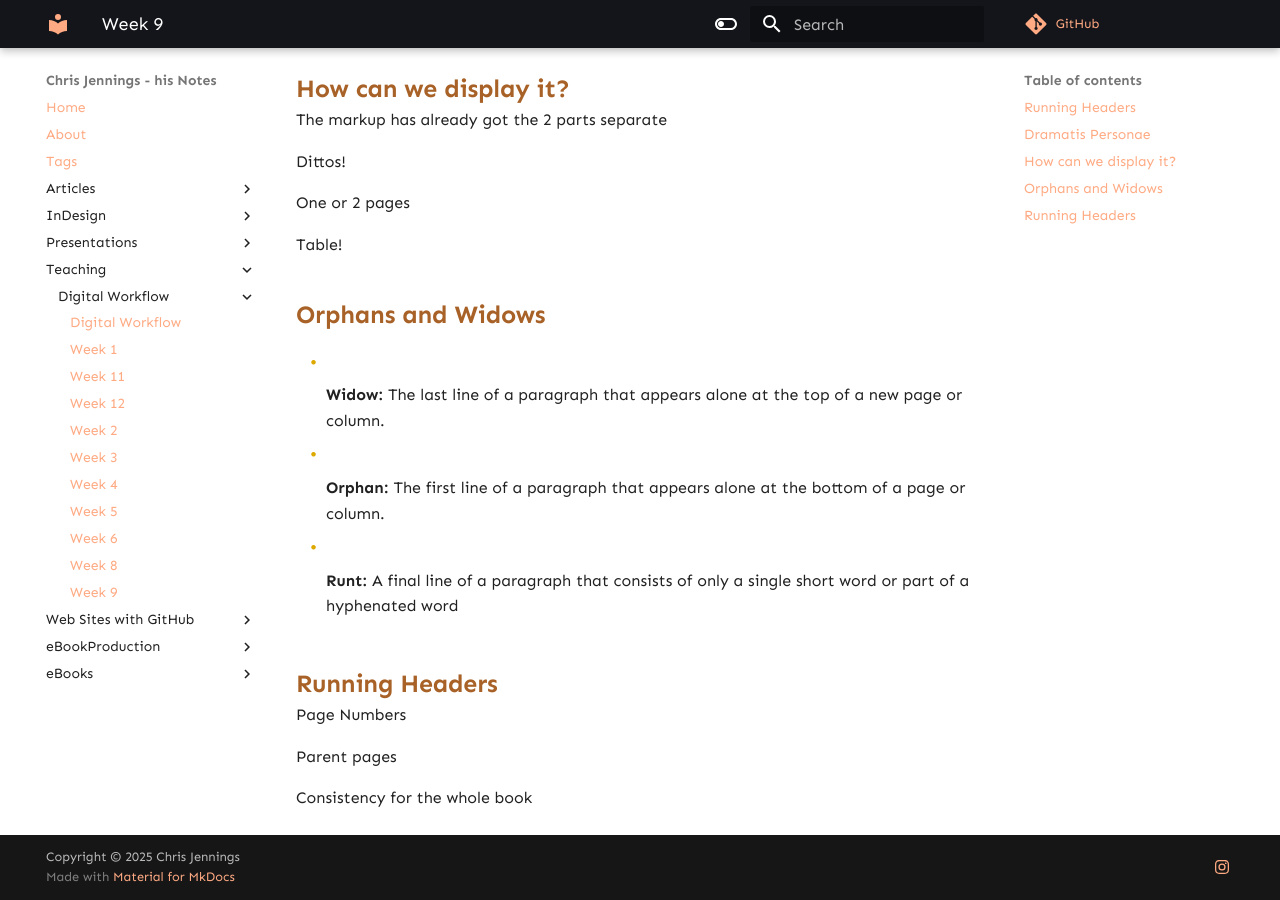
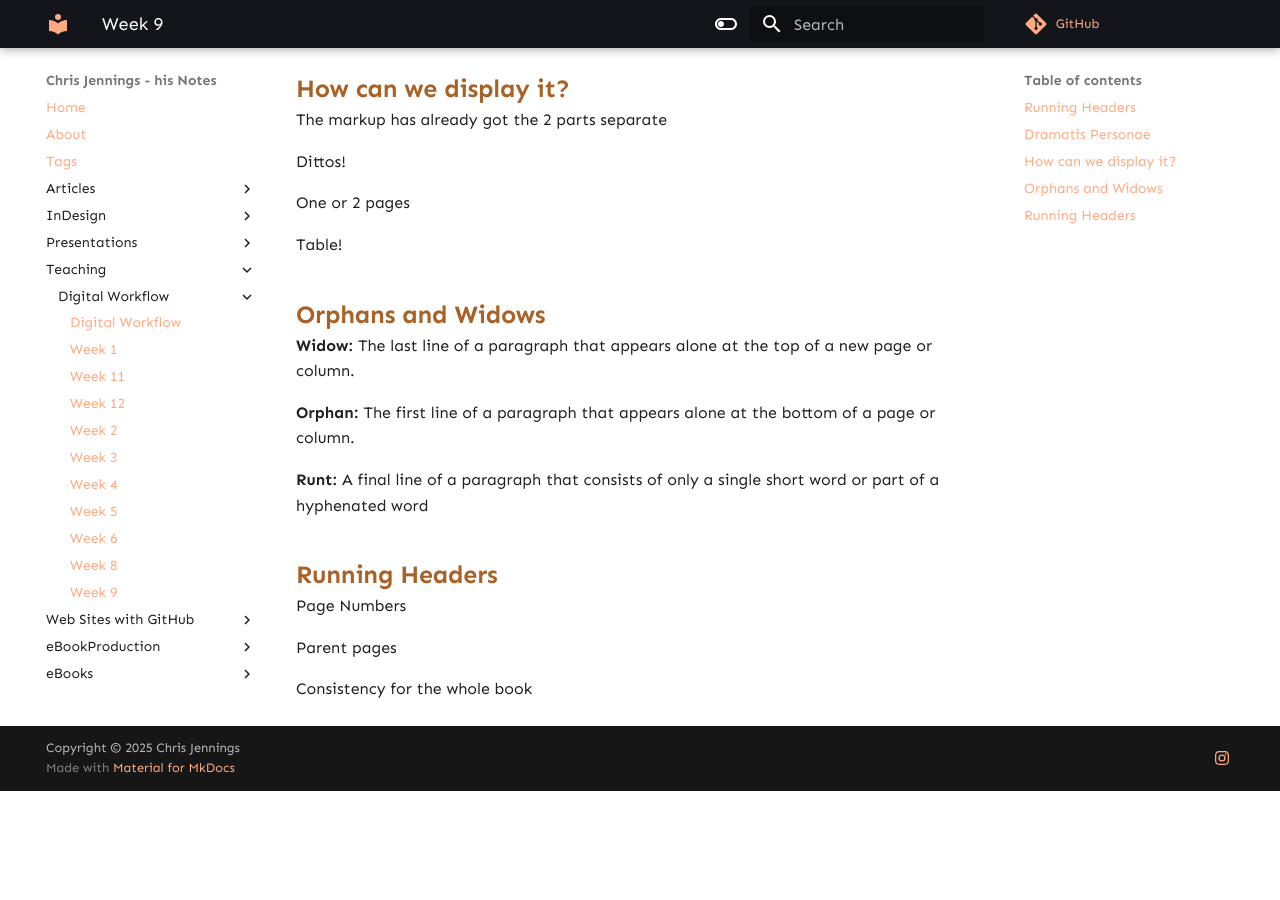
Before and after one commit to chrisjennings-notes/chrisjennings-notes.github.io, an MkDocs documentation site: the page built from docs/Teaching/Digital Workflow/Week 9.md, in a window 1280 px wide and 900 px high, scrolled down 931 px. Built offline with MkDocs 1.6.1 and Material for MkDocs 9.7.7, drawn with Linux system fonts in a browser that asks for light colours; comment, search, counter and statistics services are not loaded; after the commit the page ends 1722 px from its top, so only the background shows below that.

Commit message:
vault backup: 2026-11-17 22:22:09

```diff
--- a/docs/Teaching/Digital Workflow/Week 9.md
+++ b/docs/Teaching/Digital Workflow/Week 9.md
@@ -41,12 +41,11 @@ Table!
 
 ## Orphans and Widows
 
-- **Widow:** The last line of a paragraph that appears alone at the top of a new page or column.
+**Widow:** The last line of a paragraph that appears alone at the top of a new page or column.
 
-- **Orphan:** The first line of a paragraph that appears alone at the bottom of a page or column.
+**Orphan:** The first line of a paragraph that appears alone at the bottom of a page or column.
 
-- **Runt:** A final line of a paragraph that consists of only a single short word or part of a hyphenated word
-
+**Runt:** A final line of a paragraph that consists of only a single short word or part of a hyphenated word
 
 ## Running Headers
 
```
Also changed, not shown: 2 other files.
